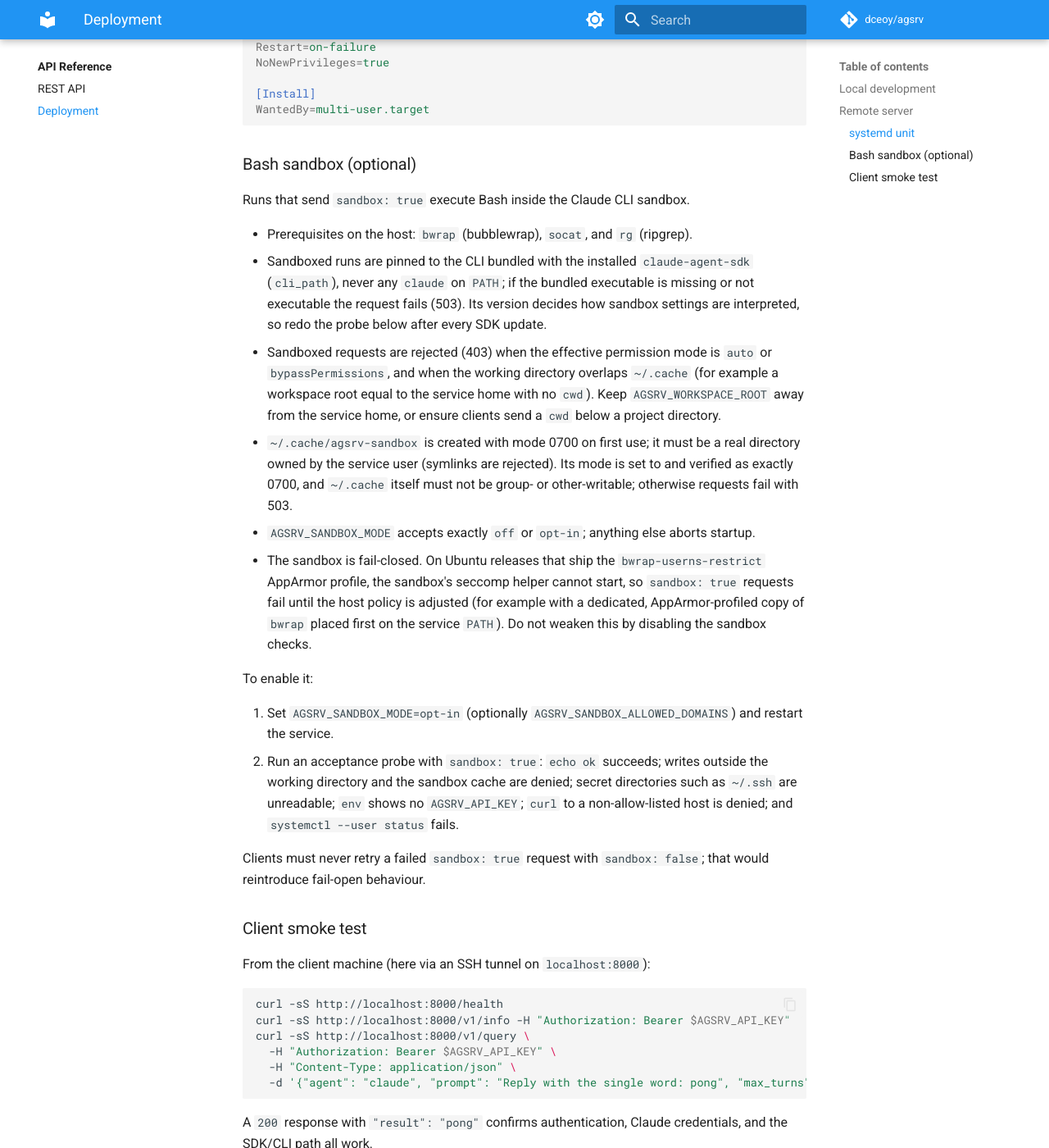
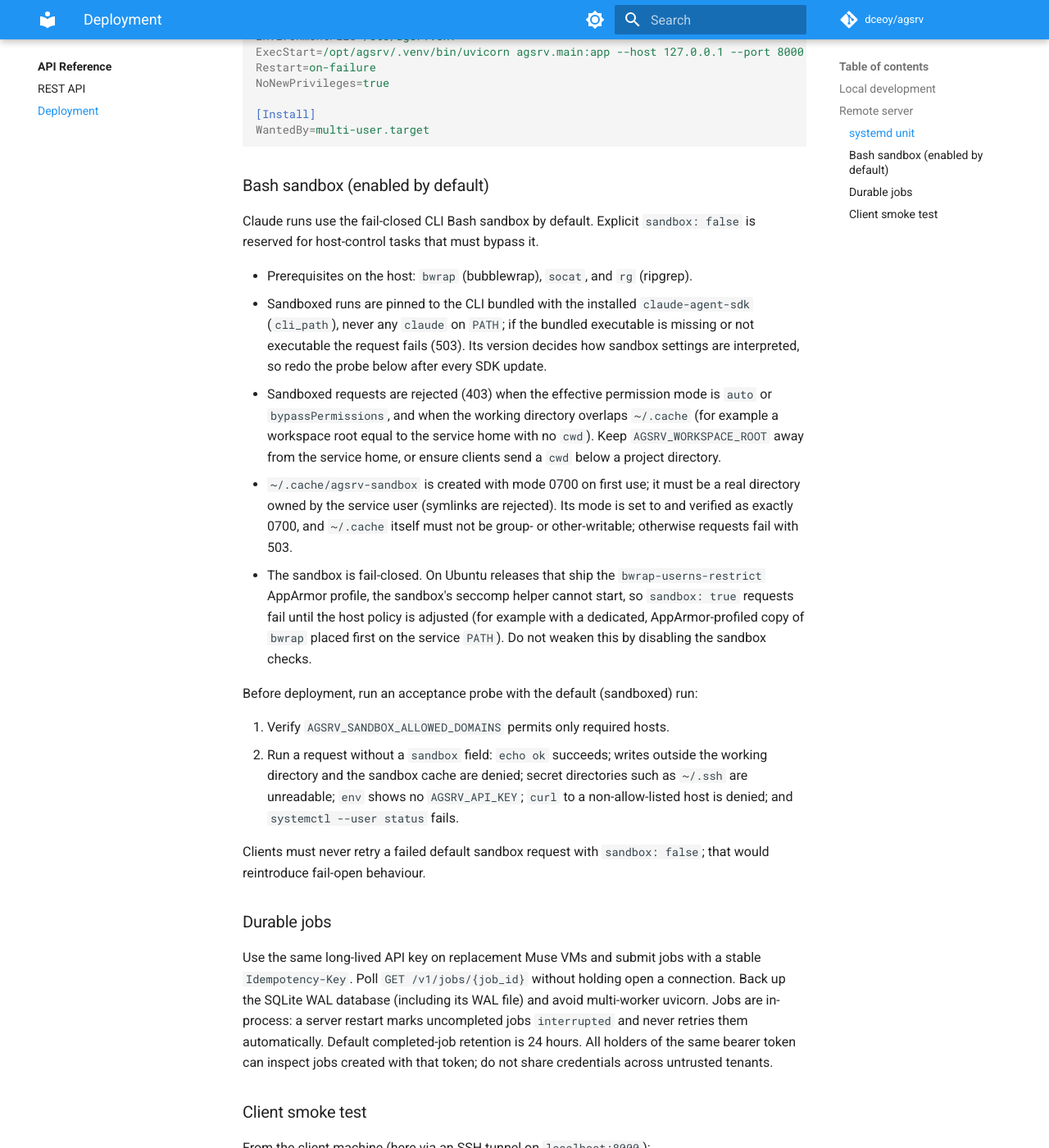
Before and after one commit to dceoy/agsrv, an MkDocs documentation site: the page built from docs/api/deployment.md, in a window 1280 px wide and 1400 px high, scrolled down 1274 px. Shown: the whole window at 82% size. Built offline with MkDocs 1.6.1 and Material for MkDocs 9.7.7, drawn with Linux system fonts in a browser that asks for light colours; comment, search, counter and statistics services are not loaded; some of the changed text lies outside the part shown.

Commit message:
docs: describe durable jobs, sandbox defaults, and removed SSE

````diff
--- a/docs/api/deployment.md
+++ b/docs/api/deployment.md
@@ -30,8 +30,7 @@ AGSRV_ALLOW_UNAUTHENTICATED=true uv run uvicorn agsrv.main:app --host 127.0.0.1
 
 4. Run uvicorn on loopback or a private interface, and expose it only through
    TLS (a reverse proxy) or a private network such as Tailscale or an SSH
-   tunnel (`ssh -L 8000:127.0.0.1:8000 server`). Disable proxy response
-   buffering for `/v1/query/stream` (agsrv sends `X-Accel-Buffering: no`).
+   tunnel (`ssh -L 8000:127.0.0.1:8000 server`).
 
 5. Run it as an unprivileged user that owns only the workspace directory.
    Workspace confinement limits the starting `cwd`, not what `Bash` can reach.
@@ -39,7 +38,9 @@ AGSRV_ALLOW_UNAUTHENTICATED=true uv run uvicorn agsrv.main:app --host 127.0.0.1
    `AGSRV_API_KEY` and `ANTHROPIC_API_KEY` from its own environment — the
    API key is effectively a shell as this user (see the README security
    model). The concurrency limit is per process: running uvicorn with
-   `--workers N` multiplies `AGSRV_MAX_CONCURRENCY` by N.
+   `--workers N` multiplies `AGSRV_MAX_CONCURRENCY` by N. The durable job
+   queue currently requires **exactly one worker** for a database. Store
+   `AGSRV_JOBS_DB_PATH` on persistent storage with restricted permissions.
 
 ### systemd unit
 
@@ -60,9 +61,10 @@ NoNewPrivileges=true
 WantedBy=multi-user.target
 ```
 
-### Bash sandbox (optional)
+### Bash sandbox (enabled by default)
 
-Runs that send `sandbox: true` execute Bash inside the Claude CLI sandbox.
+Claude runs use the fail-closed CLI Bash sandbox by default. Explicit
+`sandbox: false` is reserved for host-control tasks that must bypass it.
 
 - Prerequisites on the host: `bwrap` (bubblewrap), `socat`, and `rg` (ripgrep).
 - Sandboxed runs are pinned to the CLI bundled with the installed
@@ -78,26 +80,33 @@ Runs that send `sandbox: true` execute Bash inside the Claude CLI sandbox.
   a real directory owned by the service user (symlinks are rejected). Its mode
   is set to and verified as exactly 0700, and `~/.cache` itself must not be
   group- or other-writable; otherwise requests fail with 503.
-- `AGSRV_SANDBOX_MODE` accepts exactly `off` or `opt-in`; anything else aborts
-  startup.
 - The sandbox is fail-closed. On Ubuntu releases that ship the
   `bwrap-userns-restrict` AppArmor profile, the sandbox's seccomp helper cannot
   start, so `sandbox: true` requests fail until the host policy is adjusted
   (for example with a dedicated, AppArmor-profiled copy of `bwrap` placed first
   on the service `PATH`). Do not weaken this by disabling the sandbox checks.
 
-To enable it:
+Before deployment, run an acceptance probe with the default (sandboxed) run:
 
-1. Set `AGSRV_SANDBOX_MODE=opt-in` (optionally
-   `AGSRV_SANDBOX_ALLOWED_DOMAINS`) and restart the service.
-2. Run an acceptance probe with `sandbox: true`: `echo ok` succeeds; writes
+1. Verify `AGSRV_SANDBOX_ALLOWED_DOMAINS` permits only required hosts.
+2. Run a request without a `sandbox` field: `echo ok` succeeds; writes
    outside the working directory and the sandbox cache are denied; secret
    directories such as `~/.ssh` are unreadable; `env` shows no
    `AGSRV_API_KEY`; `curl` to a non-allow-listed host is denied; and
    `systemctl --user status` fails.
 
-Clients must never retry a failed `sandbox: true` request with
+Clients must never retry a failed default sandbox request with
 `sandbox: false`; that would reintroduce fail-open behaviour.
+
+### Durable jobs
+
+Use the same long-lived API key on replacement Muse VMs and submit jobs with a
+stable `Idempotency-Key`. Poll `GET /v1/jobs/{job_id}` without holding open a
+connection. Back up the SQLite WAL database (including its WAL file) and avoid
+multi-worker uvicorn. Jobs are in-process: a server restart marks uncompleted
+jobs `interrupted` and never retries them automatically. Default completed-job
+retention is 24 hours. All holders of the same bearer token can inspect jobs
+created with that token; do not share credentials across untrusted tenants.
 
 ### Client smoke test
 
````
